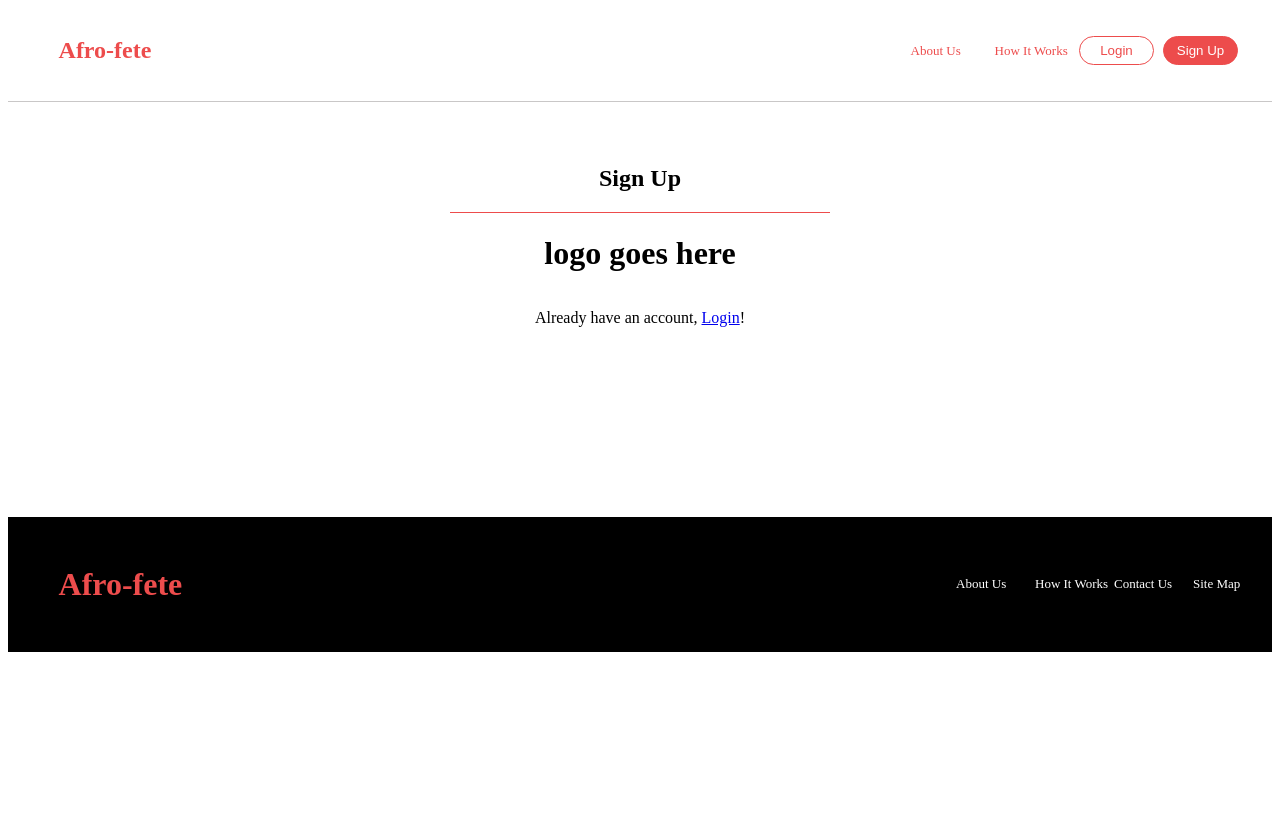
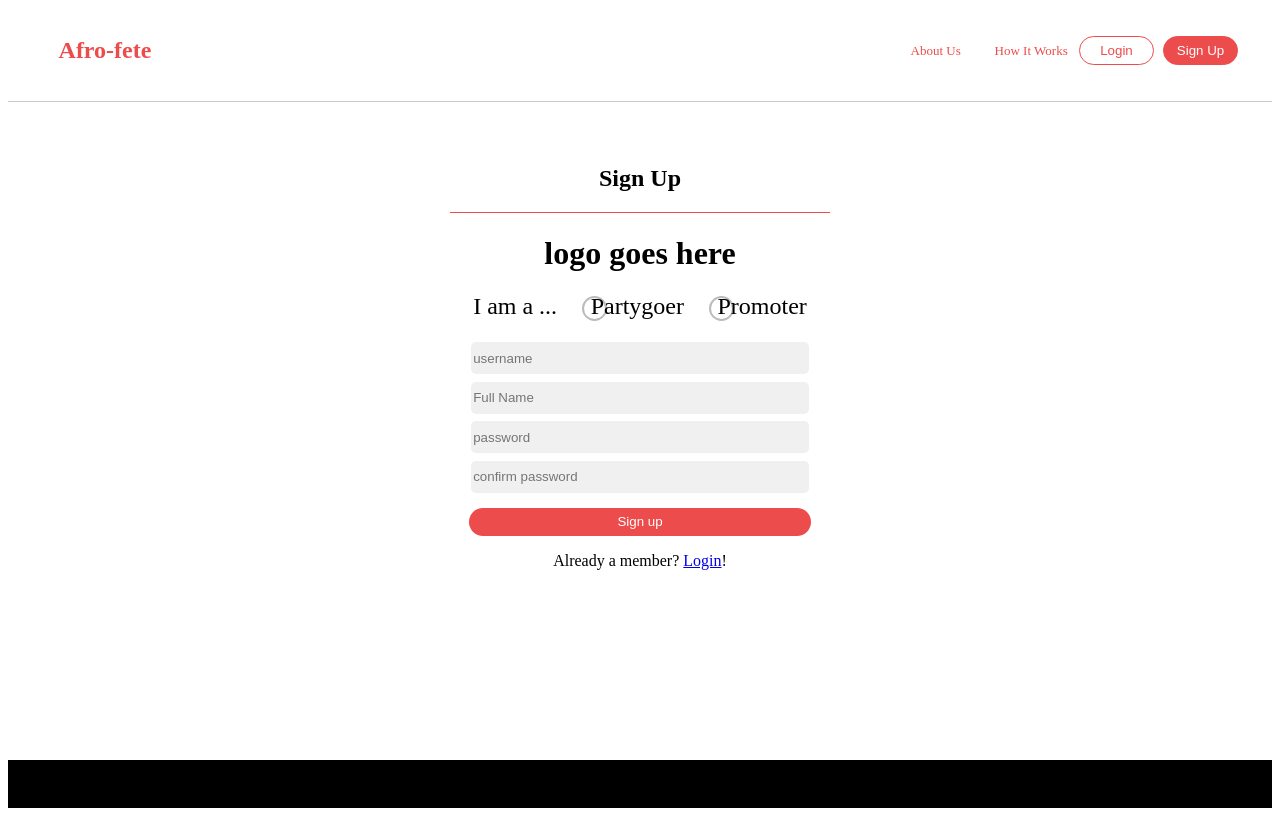
Before and after one commit to jmezalon/afro-fete, a React (Create React App) app in the folder client/: page /auth/signup in a window 1280 px wide. Built offline with nearby package versions, Linux system fonts and the light colour scheme.

Commit message:
basic signup form set up

```diff
--- a/client/src/components/authentication/Login.js
+++ b/client/src/components/authentication/Login.js
@@ -36,7 +36,9 @@ function Login() {
         </button>
         <>
           {errors.map((err) => (
-            <p key={err}>{err}</p>
+            <p style={{ color: "red" }} key={err}>
+              {err}
+            </p>
           ))}
         </>
       </form>
--- a/client/src/components/authentication/Signup.js
+++ b/client/src/components/authentication/Signup.js
@@ -1,15 +1,91 @@
+import { useState } from "react";
 import { NavLink } from "react-router-dom";
 import "../../styles/auth.css";
 
 function Singup() {
+  const [errors, setErrors] = useState([]);
+  const [isLoading, setIsLoading] = useState(false);
+  const [formData, setFormData] = useState({
+    username: "",
+    fullName: "",
+    password: "",
+    passwordConfirmation: "",
+    isPromoter: false,
+  });
+
+  function handleFormDataChange(e) {
+    setFormData({
+      ...formData,
+      [e.target.name]: e.target.value,
+    });
+  }
   return (
     <div className="auth-container">
       <h2>Sign Up</h2>
       <hr />
       <h1>logo goes here</h1>
-      <form action="signup" className="auth-form"></form>
+      <form action="signup" className="auth-form">
+        <div id="radio-options">
+          <span>I am a ...</span>
+          <span>
+            <input type="radio" />
+          </span>
+          <label htmlFor="Partygoer">Partygoer</label>
+          <span>
+            <input type="radio" />
+          </span>
+          <label htmlFor="promoter">Promoter</label>
+        </div>
+
+        <label htmlFor="username">
+          <input
+            type="text"
+            name="username"
+            placeholder="username"
+            value={formData.username}
+            onChange={handleFormDataChange}
+          />
+        </label>
+        <label htmlFor="fullName">
+          <input
+            type="text"
+            name="fullName"
+            placeholder="Full Name"
+            value={formData.fullName}
+            onChange={handleFormDataChange}
+          />
+        </label>
+        <label htmlFor="password">
+          <input
+            type="password"
+            name="password"
+            placeholder="password"
+            value={formData.password}
+            onChange={handleFormDataChange}
+          />
+        </label>
+        <label htmlFor="password" className="last-label">
+          <input
+            type="password"
+            name="passwordConfirmation"
+            placeholder="confirm password"
+            value={formData.passwordConfirmation}
+            onChange={handleFormDataChange}
+          />
+        </label>
+        <button className="login-button">
+          {isLoading ? "Loading..." : "Sign up"}
+        </button>
+        <>
+          {errors.map((err) => (
+            <p style={{ color: "red" }} key={err}>
+              {err}
+            </p>
+          ))}
+        </>
+      </form>
       <p>
-        Already have an account, <NavLink to="/auth/login">Login</NavLink>!
+        Already a member? <NavLink to="/auth/login">Login</NavLink>!
       </p>
     </div>
   );
--- a/client/src/styles/auth.css
+++ b/client/src/styles/auth.css
@@ -39,3 +39,39 @@ hr {
     border: none;
     border-radius: 16px;
 }
+
+#radio-options {
+    display: flex;
+    justify-content: space-between;
+    width: 88%;
+    font-size: x-large;
+    margin: auto;
+    margin-bottom: 3%;
+}
+
+#radio-options > label {
+    margin-left: -40px;
+}
+
+/* #radio-options > span > input[type="radio"]:checked + label:after {
+    background-color: black;
+} */
+
+input[type="radio"] {
+  -moz-appearance: none;
+  appearance: none;
+  /* create custom radiobutton appearance */
+  display: inline-block;
+  width: 25px;
+  height: 25px;
+  padding: 3px;
+  /* background-color only for content */
+  background-clip: content-box;
+  border: 2px solid #bbbbbb;
+  background-color: transparent;
+  border-radius: 50%;
+}
+
+input[type="radio"]:checked {
+    background-color: black;
+}
```
